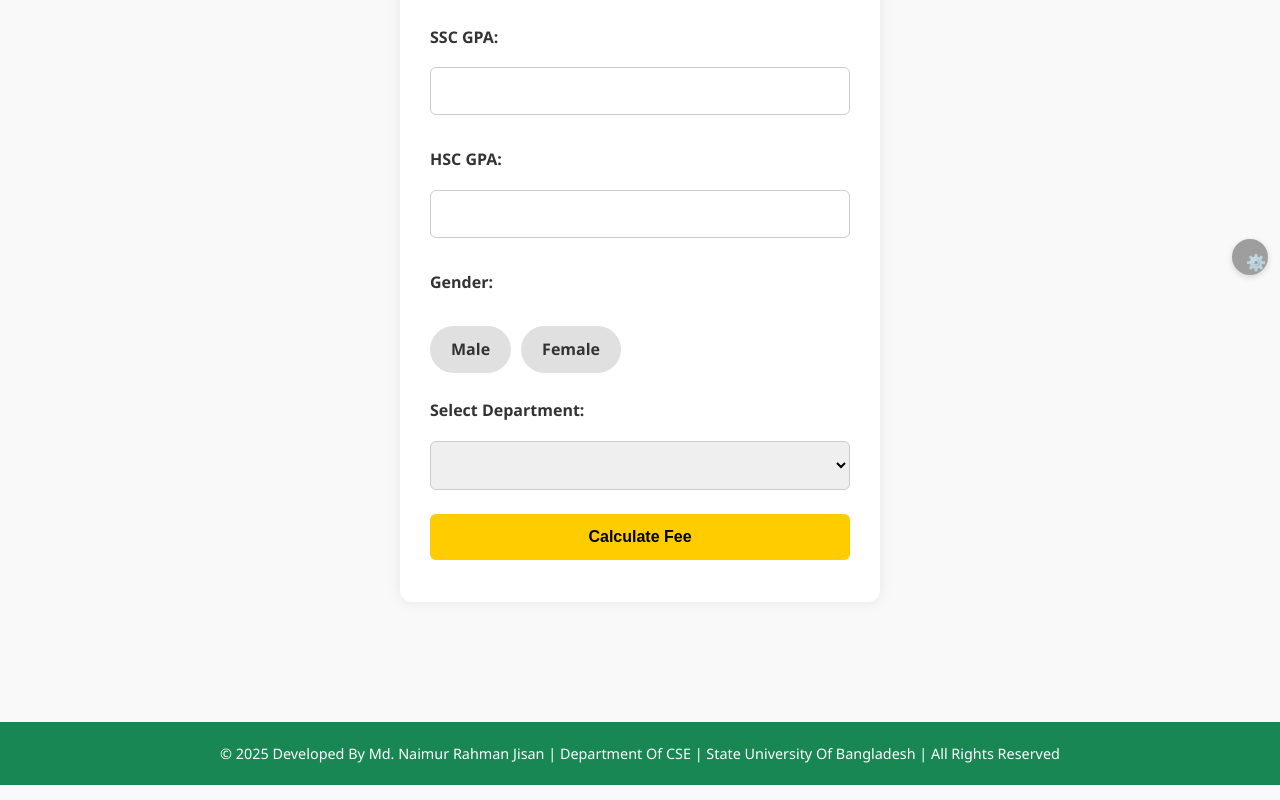
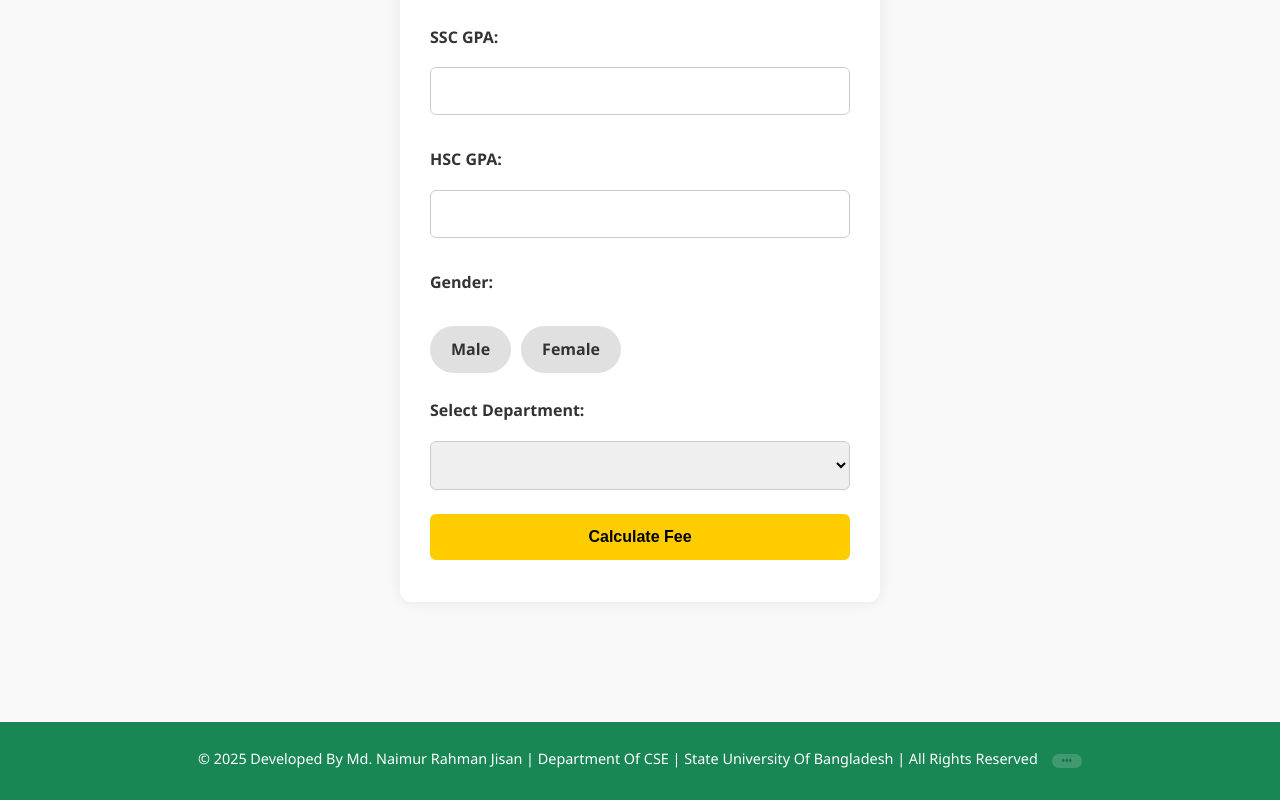
Before and after one commit to nr-jisan/sub-calc-v3, a website: page public/index.html in a window 1280 px wide. Shown: the part 501-1301 px from the top of the page. Drawn offline with Linux system fonts and the light colour scheme; no server answers.

Commit message:
Admin Button Changes

```diff
--- a/public/index.html
+++ b/public/index.html
@@ -97,12 +97,13 @@
     <h2>🎓 Your Fee Breakdown</h2>
     <div class="result-card"></div>
   </section>
+    <footer>
+        <div>
+          &copy; 2025 Developed By Md. Naimur Rahman Jisan | Department Of CSE | State University Of Bangladesh | All Rights Reserved
+          <button id="adminBtn" onclick="accessAdmin()">•••</button>
+        </div>
+    </footer>
 
-  <footer>
-    &copy; 2025 Developed By Md. Naimur Rahman Jisan | Department Of CSE | State University Of Bangladesh | All Rights Reserved
-    <br>
-    <button onclick="accessAdmin()" id="adminBtn" title="Admin Access"> ⚙️ </button>
-  </footer>
     <div id="adminModal" class="modal hidden">
     <div class="modal-content">
       <h3>🔐 Admin Access</h3>
--- a/public/style.css
+++ b/public/style.css
@@ -254,28 +254,38 @@ footer {
   font-size: 0.9rem;
   margin-top: 60px;
 }
-  #adminBtn {
-    position: fixed;
-    bottom: 12px;
-    right: 12px;
-    width: 36px;
-    height: 36px;
-    background-color: #444;
-    color: #fff;
-    font-size: 1rem;
-    border: none;
-    border-radius: 50%;
-    opacity: 0.5;
-    z-index: 999;
-    cursor: pointer;
-    box-shadow: 0 2px 6px rgba(0,0,0,0.3);
-    transition: opacity 0.2s ease, transform 0.2s ease;
-  }
+.footer {
+  background-color: #198754;
+  color: white;
+  text-align: center;
+  padding: 30px 20px;
+  font-size: 0.9rem;
+  display: flex;
+  justify-content: center;
+  align-items: center;
+  min-height: 100px;
+  margin-top: 60px;
+}
 
-  #adminBtn:hover {
-    opacity: 1;
-    transform: scale(1.1);
-  }
+#adminBtn {
+  background-color: #e0e0e0;
+  color: #333;
+  font-size: 10px;
+  border: none;
+  border-radius: 16px;
+  width: auto;
+  padding: 2px 10px;
+  line-height: 1;
+  text-align: center;
+  opacity: 0.2;
+  cursor: pointer;
+  transition: opacity 0.2s ease;
+  display: inline-block;
+  margin-left: 10px;
+}
+#adminBtn:hover {
+  opacity: 0.5;
+}
 
   .modal {
   position: fixed;
```
